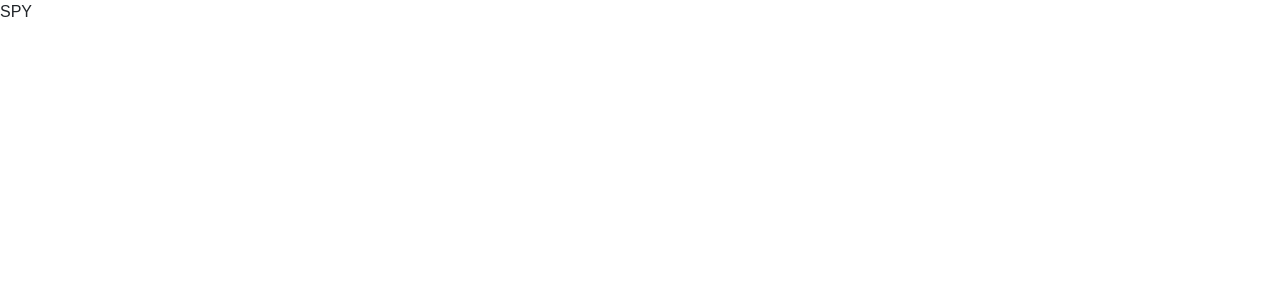
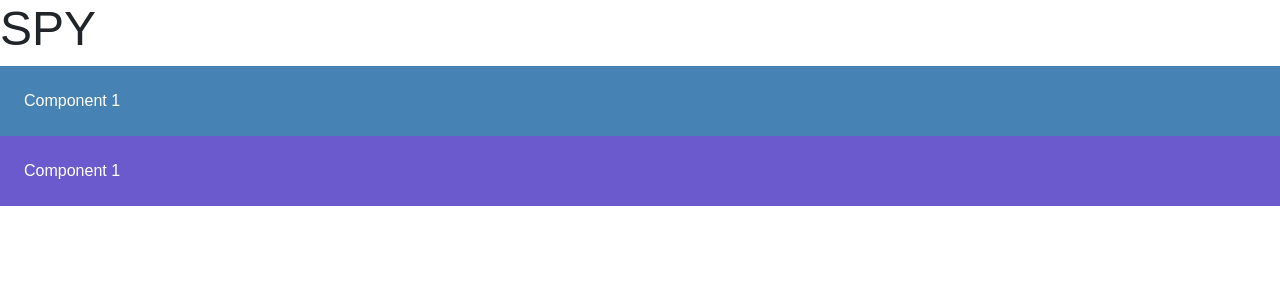
Before and after one commit to calebwelch1/Spy-Issue-Tracker, a React (Create React App) app: page / in a window 1280 px wide. Shown: the top 300 px of the page. Built offline with nearby package versions, Linux system fonts and the light colour scheme; a web font is replaced by a local one.

Commit message:
mongoose framework in progress

```diff
--- a/package.json
+++ b/package.json
@@ -11,12 +11,14 @@
     "@testing-library/user-event": "^7.2.1",
     "bootstrap": "^4.5.2",
     "gh-pages": "^3.1.0",
+    "mongoose": "^5.10.0",
     "react": "^16.13.1",
     "react-dom": "^16.13.1",
     "react-player": "^2.6.0",
     "react-router": "^5.2.0",
     "react-router-dom": "^5.2.0",
     "react-scripts": "3.4.1",
+    "react-spring": "^8.0.27",
     "react-typist": "^2.0.5",
     "styled-components": "^5.1.1"
   },
--- a/src/App.css
+++ b/src/App.css
@@ -1,3 +1,14 @@
+* {
+  margin: 0;
+  padding: 0;
+}
+body {
+  font-family: Arial, Helvetica, sans-serif;
+  line-height: 1.4;
+}
+h1 {
+  font-size: 3rem;
+}
 .centered {
   text-align: center;
   align: center;
--- a/src/App.js
+++ b/src/App.js
@@ -1,8 +1,11 @@
 import React, { useState, useEffect } from "react";
 import "./App.css";
 import { BrowserRouter as Router, Route, Switch, Link } from "react-router-dom";
+// Components
+import SpringAnimations from "./components/SpringAnimations";
+import Component1 from "./components/SpringAnimations/component1";
+import Component2 from "./components/SpringAnimations/component2";
 
-// trying to add breadcrumbs
 import { makeStyles } from "@material-ui/core/styles";
 
 import Grid from "@material-ui/core/Grid";
@@ -29,7 +32,9 @@
   const classes = useStyles();
   return (
     <body className="background">
-      <p> SPY</p>
+      <h1> SPY</h1>
+      <Component1 />
+      <Component2 />
     </body>
   );
 }
--- /dev/null
+++ b/src/components/SpringAnimations/component1.js
@@ -0,0 +1,28 @@
+import React from "react";
+import { Spring } from "react-spring/renderprops";
+// simple but attractive styling
+function component1() {
+  return (
+    <Spring
+      from={{ opacity: 0, marginTop: -500 }}
+      to={{ opacity: 1, marginTop: 0 }}
+    >
+      {(props) => (
+        <div style={props}>
+          <div style={c1Style}>Component 1</div>
+        </div>
+      )}
+    </Spring>
+  );
+}
+
+const c1Style = {
+  background: "steelblue",
+  color: "white",
+  padding: "1.5rem",
+};
+export default component1;
+// import spring
+// make Spring component
+// add this {(props)=>(<div style={props}></div>)}
+// put what you want to animate inside!
--- /dev/null
+++ b/src/components/SpringAnimations/component2.js
@@ -0,0 +1,29 @@
+import React, { Component } from "react";
+import { Spring } from "react-spring/renderprops";
+
+export class component2 extends Component {
+  render() {
+    return (
+      <div>
+        <Spring
+          from={{ opacity: 0 }}
+          to={{ opacity: 1 }}
+          //   add config on delay and duration to slow down the fade in
+          config={{ delay: 1000, duration: 1000 }}
+        >
+          {(props) => (
+            <div style={props}>
+              <div style={c2Style}>Component 1</div>
+            </div>
+          )}
+        </Spring>
+      </div>
+    );
+  }
+}
+const c2Style = {
+  background: "slateblue",
+  color: "white",
+  padding: "1.5rem",
+};
+export default component2;
```
Also changed, not shown: model/userModel.js (added, +14 -0 lines), server.js (added, +26 -0 lines), src/components/SpringAnimations/index.js (added), 1 other file (tests, documents, lock files or other folders).
